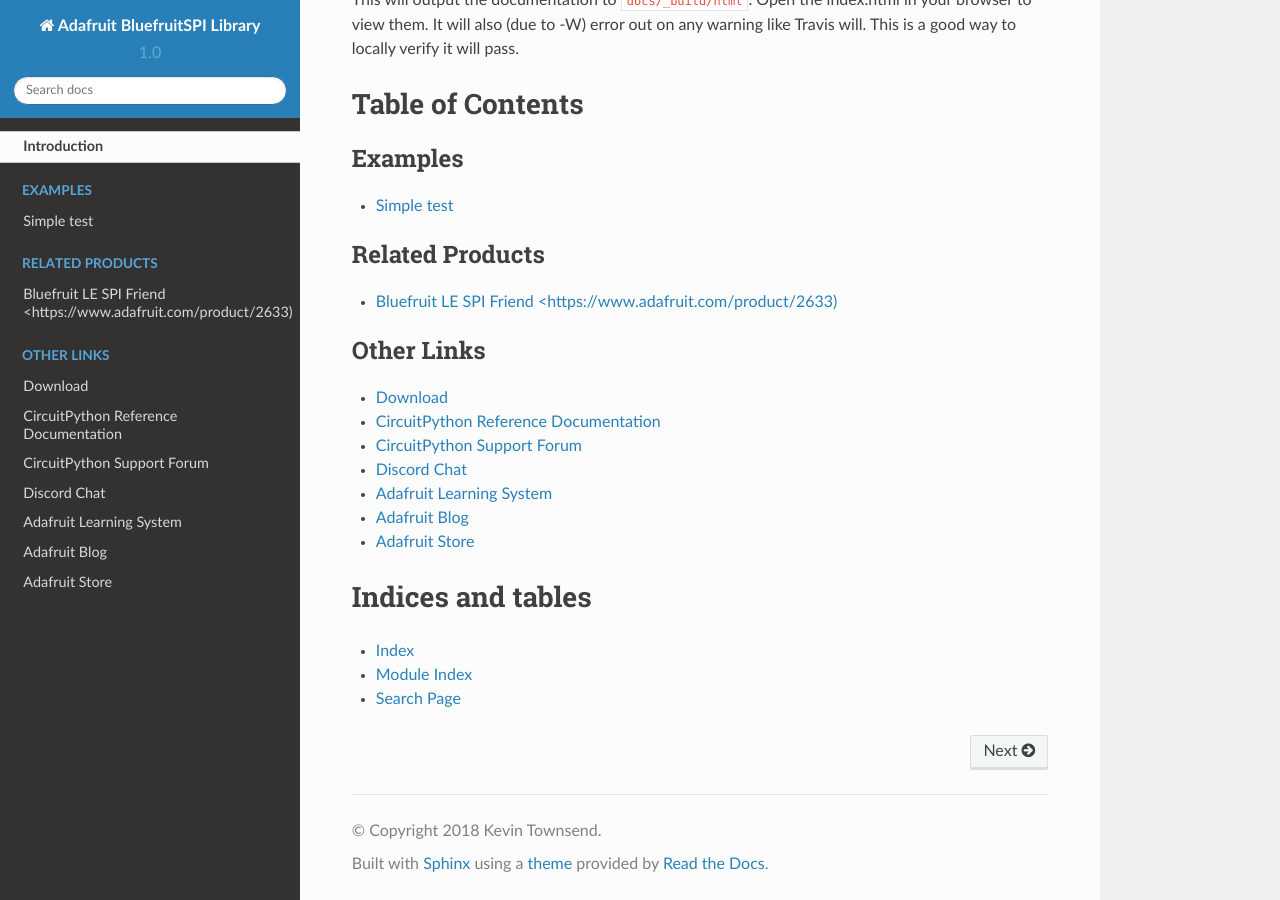
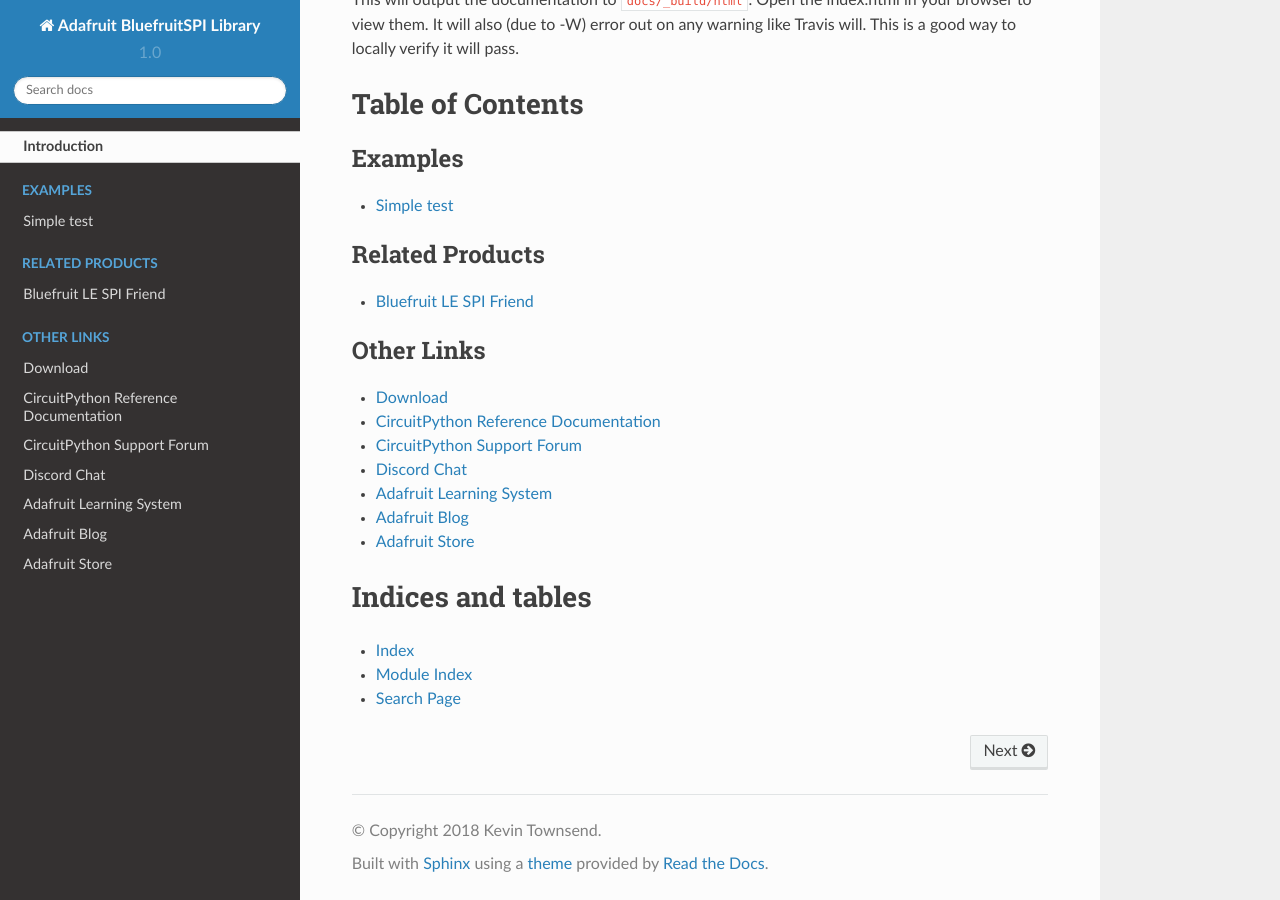
Before and after one commit to adafruit/Adafruit_CircuitPython_BluefruitSPI, a Sphinx documentation site: the page built from docs/index.rst, in a window 1280 px wide and 900 px high, scrolled down 3115 px. Built offline with Sphinx 7.4.7 and the Read the Docs theme 2.0.0, drawn with Linux system fonts in a browser that asks for light colours.

Commit message:
Typo
Fixes #6

```diff
--- a/docs/index.rst
+++ b/docs/index.rst
@@ -26,7 +26,7 @@ Table of Contents
 .. toctree::
     :caption: Related Products
 
-    Bluefruit LE SPI Friend <https://www.adafruit.com/product/2633)
+    Bluefruit LE SPI Friend <https://www.adafruit.com/product/2633>
 
 .. toctree::
     :caption: Other Links
```
